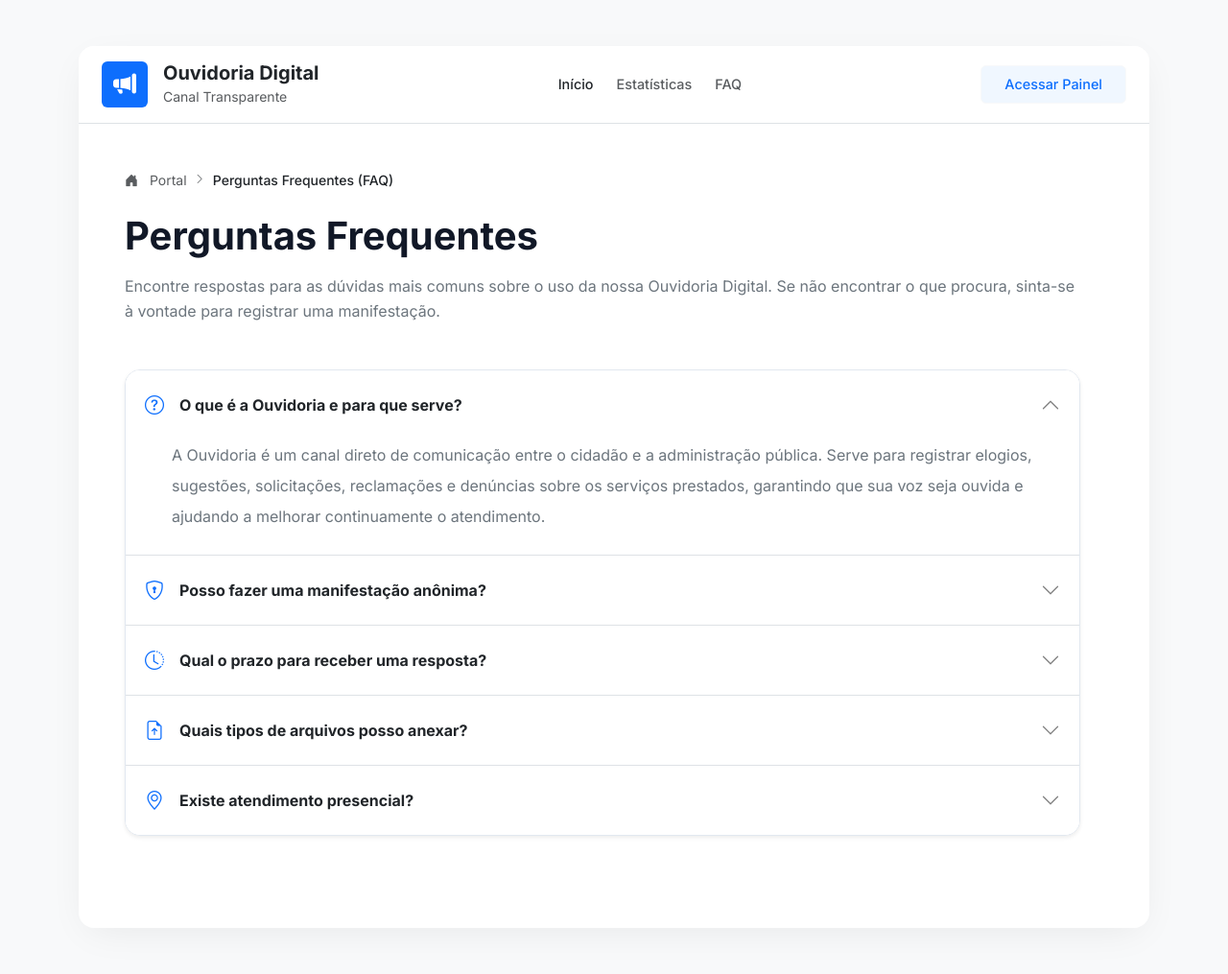
After one commit to duartejackson/ouvidoria, a CakePHP app: the page made by templates/Pages/faq.php in a window 1280 px wide. The commit adds this page. Shown: the whole page at 96% size. Run offline with PHP 8.4 and a stand-in for CakePHP, Linux system fonts and the light colour scheme; the template is opened without the code that fills it, so the values that code supplies are empty; some libraries are stand-ins or nearby versions.

Commit message:
feat: add FAQ page and update header navigation
Added a new route (`/faq`) mapped to `PagesController::display('faq')`. Created the `faq.php` template featuring a Bootstrap 5 accordion for common questions about the ombudsman system. Updated `templates/element/header.php` to link to the new FAQ page and improved the logic to correctly highlight the active navigation item based on the current route.

Co-authored-by: duartejackson <242599349+duartejackson@users.noreply.github.com>

```diff
--- a/config/routes.php
+++ b/config/routes.php
@@ -57,6 +57,7 @@ return function (RouteBuilder $routes): void {
          */
         $builder->connect('/', ['controller' => 'Pages', 'action' => 'display', 'home']);
     $builder->connect('/estatisticas', ['controller' => 'Pages', 'action' => 'display', 'estatisticas']);
+    $builder->connect('/faq', ['controller' => 'Pages', 'action' => 'display', 'faq']);
 
         /*
          * ...and connect the rest of 'Pages' controller's URLs.
--- /dev/null
+++ b/templates/Pages/faq.php
@@ -0,0 +1,132 @@
+<?php
+/**
+ * @var \App\View\AppView $this
+ */
+$this->assign('title', 'Perguntas Frequentes (FAQ)');
+?>
+<div class="pe-lg-4 pb-5">
+    <!-- Breadcrumb -->
+    <div class="mb-4 text-muted small d-flex align-items-center">
+        <a href="<?= $this->Url->build('/') ?>" class="text-muted text-decoration-none hover-primary">
+            <i class="bi bi-house-door-fill me-2"></i> Portal
+        </a>
+        <i class="bi bi-chevron-right mx-2" style="font-size: 0.7rem;"></i>
+        <span class="text-dark fw-medium">Perguntas Frequentes (FAQ)</span>
+    </div>
+
+    <!-- Header Section -->
+    <div class="mb-5 text-center text-lg-start">
+        <h2 class="display-6 fw-bold text-primary-dark mb-3">Perguntas Frequentes</h2>
+        <p class="text-secondary fs-6" style="line-height: 1.6;">
+            Encontre respostas para as dúvidas mais comuns sobre o uso da nossa Ouvidoria Digital.
+            Se não encontrar o que procura, sinta-se à vontade para registrar uma manifestação.
+        </p>
+    </div>
+
+    <!-- FAQ Accordion -->
+    <div class="accordion accordion-flush bg-white rounded-4 shadow-sm custom-border overflow-hidden" id="faqAccordion">
+
+        <!-- Question 1 -->
+        <div class="accordion-item border-0 border-bottom">
+            <h2 class="accordion-header" id="headingOne">
+                <button class="accordion-button bg-white text-dark fw-bold py-4 shadow-none" type="button" data-bs-toggle="collapse" data-bs-target="#collapseOne" aria-expanded="true" aria-controls="collapseOne">
+                    <i class="bi bi-question-circle text-primary me-3 fs-5"></i>
+                    O que é a Ouvidoria e para que serve?
+                </button>
+            </h2>
+            <div id="collapseOne" class="accordion-collapse collapse show" aria-labelledby="headingOne" data-bs-parent="#faqAccordion">
+                <div class="accordion-body text-secondary lh-lg pt-0 pb-4 px-4 ms-4">
+                    A Ouvidoria é um canal direto de comunicação entre o cidadão e a administração pública.
+                    Serve para registrar elogios, sugestões, solicitações, reclamações e denúncias sobre os serviços prestados,
+                    garantindo que sua voz seja ouvida e ajudando a melhorar continuamente o atendimento.
+                </div>
+            </div>
+        </div>
+
+        <!-- Question 2 -->
+        <div class="accordion-item border-0 border-bottom">
+            <h2 class="accordion-header" id="headingTwo">
+                <button class="accordion-button collapsed bg-white text-dark fw-bold py-4 shadow-none" type="button" data-bs-toggle="collapse" data-bs-target="#collapseTwo" aria-expanded="false" aria-controls="collapseTwo">
+                    <i class="bi bi-shield-lock text-primary me-3 fs-5"></i>
+                    Posso fazer uma manifestação anônima?
+                </button>
+            </h2>
+            <div id="collapseTwo" class="accordion-collapse collapse" aria-labelledby="headingTwo" data-bs-parent="#faqAccordion">
+                <div class="accordion-body text-secondary lh-lg pt-0 pb-4 px-4 ms-4">
+                    Sim! Você pode optar por não se identificar ao registrar uma manifestação.
+                    No formulário de "Nova Manifestação", basta alterar o campo "Identificação" de "Quero me identificar" para "Sigiloso" ou "Anônimo".
+                    Lembramos que, no caso de denúncias anônimas, pode haver limitações no acompanhamento e no retorno sobre o caso.
+                </div>
+            </div>
+        </div>
+
+        <!-- Question 3 -->
+        <div class="accordion-item border-0 border-bottom">
+            <h2 class="accordion-header" id="headingThree">
+                <button class="accordion-button collapsed bg-white text-dark fw-bold py-4 shadow-none" type="button" data-bs-toggle="collapse" data-bs-target="#collapseThree" aria-expanded="false" aria-controls="collapseThree">
+                    <i class="bi bi-clock-history text-primary me-3 fs-5"></i>
+                    Qual o prazo para receber uma resposta?
+                </button>
+            </h2>
+            <div id="collapseThree" class="accordion-collapse collapse" aria-labelledby="headingThree" data-bs-parent="#faqAccordion">
+                <div class="accordion-body text-secondary lh-lg pt-0 pb-4 px-4 ms-4">
+                    O prazo legal padrão para resposta é de até <strong>20 dias</strong> (podendo ser prorrogado por mais 10 dias, mediante justificativa).
+                    Nossa equipe trabalha para responder o mais rápido possível. Você pode acompanhar o andamento a qualquer momento usando o número do seu protocolo na aba "Acompanhar Protocolo".
+                </div>
+            </div>
+        </div>
+
+        <!-- Question 4 -->
+        <div class="accordion-item border-0 border-bottom">
+            <h2 class="accordion-header" id="headingFour">
+                <button class="accordion-button collapsed bg-white text-dark fw-bold py-4 shadow-none" type="button" data-bs-toggle="collapse" data-bs-target="#collapseFour" aria-expanded="false" aria-controls="collapseFour">
+                    <i class="bi bi-file-earmark-arrow-up text-primary me-3 fs-5"></i>
+                    Quais tipos de arquivos posso anexar?
+                </button>
+            </h2>
+            <div id="collapseFour" class="accordion-collapse collapse" aria-labelledby="headingFour" data-bs-parent="#faqAccordion">
+                <div class="accordion-body text-secondary lh-lg pt-0 pb-4 px-4 ms-4">
+                    Para complementar sua manifestação, você pode anexar documentos, fotos ou capturas de tela.
+                    Os formatos suportados são <strong>PDF, JPG e PNG</strong>, com tamanho máximo de <strong>10MB</strong> por arquivo.
+                </div>
+            </div>
+        </div>
+
+        <!-- Question 5 -->
+        <div class="accordion-item border-0">
+            <h2 class="accordion-header" id="headingFive">
+                <button class="accordion-button collapsed bg-white text-dark fw-bold py-4 shadow-none" type="button" data-bs-toggle="collapse" data-bs-target="#collapseFive" aria-expanded="false" aria-controls="collapseFive">
+                    <i class="bi bi-geo-alt text-primary me-3 fs-5"></i>
+                    Existe atendimento presencial?
+                </button>
+            </h2>
+            <div id="collapseFive" class="accordion-collapse collapse" aria-labelledby="headingFive" data-bs-parent="#faqAccordion">
+                <div class="accordion-body text-secondary lh-lg pt-0 pb-4 px-4 ms-4">
+                    Sim. Se preferir, você pode ser atendido presencialmente.
+                    Nossa Ouvidoria fica localizada na <strong>Rua Exemplo, 123 - Centro</strong>.
+                    O horário de funcionamento é de <strong>Segunda a Sexta, das 08h às 17h</strong>.
+                </div>
+            </div>
+        </div>
+
+    </div>
+</div>
+
+<style>
+/* Accordion custom styling to match UI theme */
+.accordion-button:not(.collapsed) {
+    background-color: #fff;
+    color: #000;
+    box-shadow: none;
+}
+.accordion-button:focus {
+    box-shadow: none;
+    border-color: rgba(0,0,0,0.125);
+}
+.accordion-button::after {
+    filter: invert(50%); /* make chevron gray */
+}
+.hover-primary:hover {
+    color: var(--bs-primary) !important;
+}
+</style>
--- a/templates/element/header.php
+++ b/templates/element/header.php
@@ -10,9 +10,10 @@
     </div>
 
     <div class="d-none d-lg-flex gap-4">
-        <a href="<?= $this->Url->build('/') ?>" class="nav-link <?= ($this->request->getParam('pass')[0] ?? '') !== 'estatisticas' ? 'active text-dark' : 'text-muted' ?> fw-medium" style="font-size: 0.9rem;">Início</a>
-        <a href="<?= $this->Url->build('/estatisticas') ?>" class="nav-link <?= ($this->request->getParam('pass')[0] ?? '') === 'estatisticas' ? 'active text-dark' : 'text-muted' ?> fw-medium" style="font-size: 0.9rem;">Estatísticas</a>
-        <a href="#" class="nav-link text-muted fw-medium" style="font-size: 0.9rem;">FAQ</a>
+        <?php $currentPass = $this->request->getParam('pass')[0] ?? 'home'; ?>
+        <a href="<?= $this->Url->build('/') ?>" class="nav-link <?= $currentPass === 'home' ? 'active text-dark' : 'text-muted' ?> fw-medium" style="font-size: 0.9rem;">Início</a>
+        <a href="<?= $this->Url->build('/estatisticas') ?>" class="nav-link <?= $currentPass === 'estatisticas' ? 'active text-dark' : 'text-muted' ?> fw-medium" style="font-size: 0.9rem;">Estatísticas</a>
+        <a href="<?= $this->Url->build('/faq') ?>" class="nav-link <?= $currentPass === 'faq' ? 'active text-dark' : 'text-muted' ?> fw-medium" style="font-size: 0.9rem;">FAQ</a>
     </div>
 
     <div>
```
